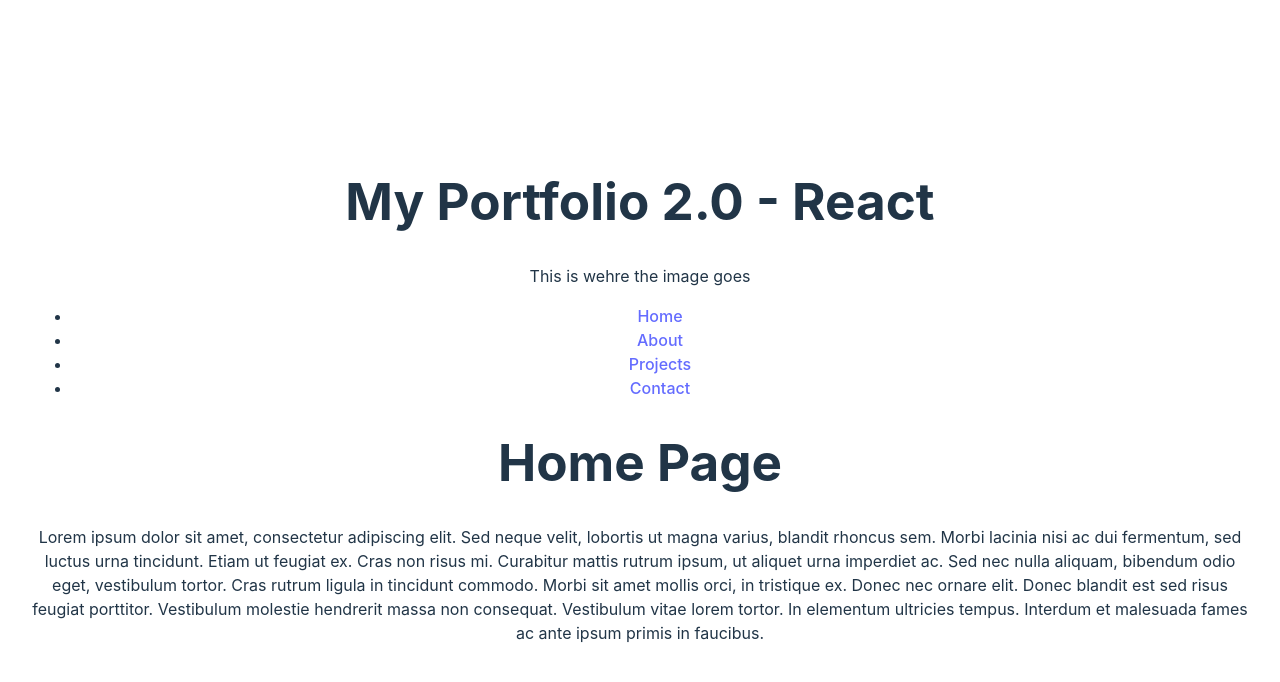
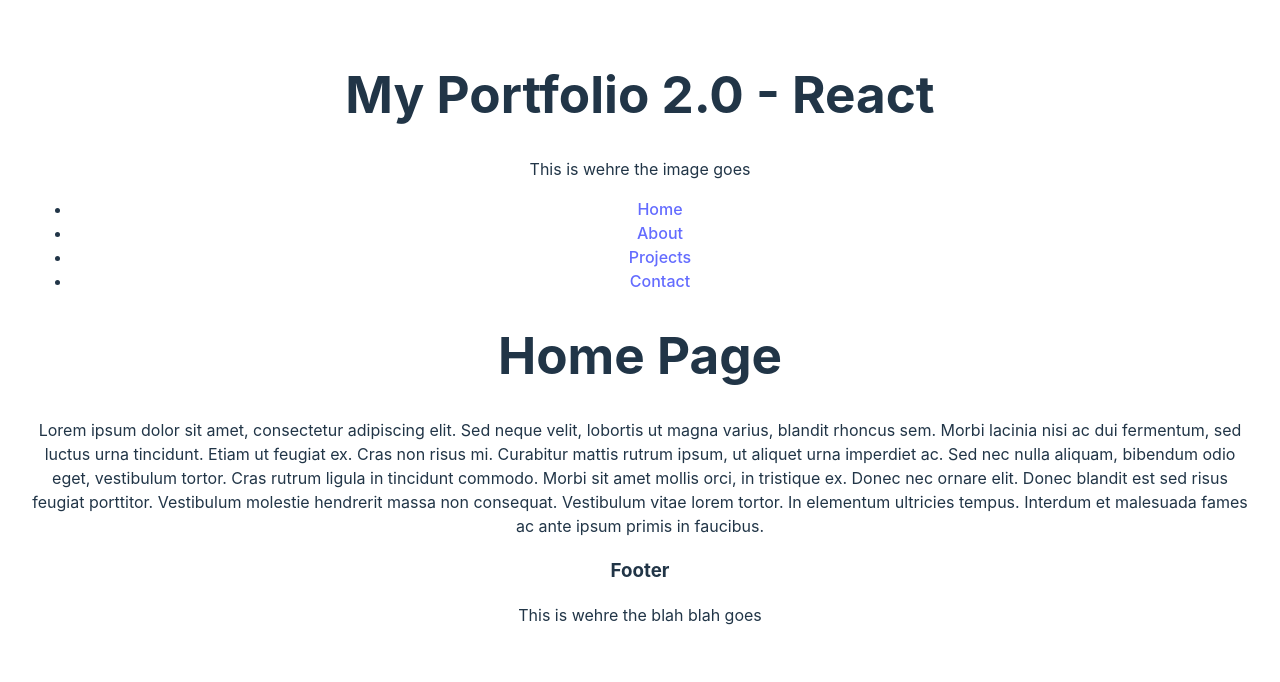
Before and after one commit to dinozio-design/20-My-React-Portfolio, a React (Vite) app: page / in a window 1280 px wide. Shown: the top 682 px of the page. Built offline with nearby package versions, Linux system fonts and the light colour scheme.

Commit message:
CSS body change to place-items: top

```diff
--- /dev/null
+++ b/src/components/Footer.jsx
@@ -0,0 +1,12 @@
+import React from 'react';
+
+export default function Footer() {
+  return (
+    <div>
+      <h3>Footer</h3>
+      <p>
+      This is wehre the blah blah goes
+      </p>
+    </div>
+  );
+}
--- a/src/components/PortfolioContainer.jsx
+++ b/src/components/PortfolioContainer.jsx
@@ -1,5 +1,6 @@
 import React, { useState } from 'react';
 import Header from './Header';
+import Footer from './Footer';
 import NavTabs from './NavTabs';
 import Home from './pages/Home';
 import About from './pages/About';
@@ -33,6 +34,7 @@ export default function PortfolioContainer() {
 
             {/* next we call the renderPage methopde which will return a component */}
             {renderPage()}
+            <Footer/>
         </div>
     );
 }
--- a/src/index.css
+++ b/src/index.css
@@ -26,7 +26,7 @@ a:hover {
 body {
   margin: 0;
   display: flex;
-  place-items: center;
+  place-items: top;
   min-width: 320px;
   min-height: 100vh;
 }
```
